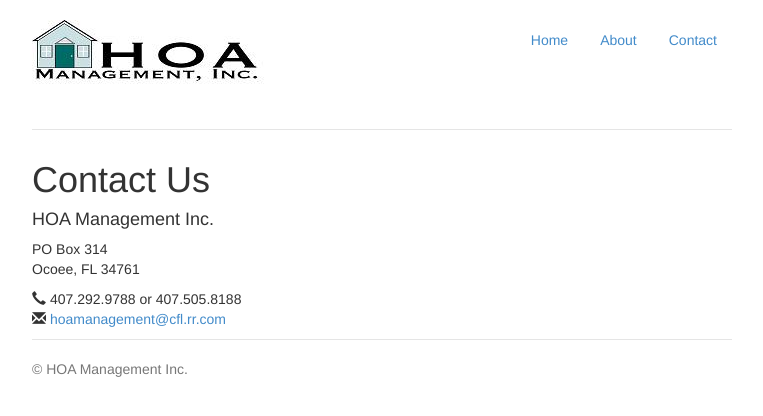
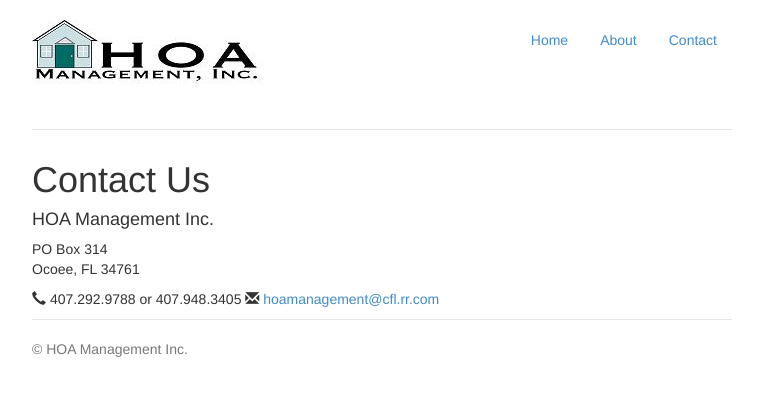
Before and after one commit to hoa-management-inc/hoa-management, a Jekyll site: the page built from contact.md, in a window 1280 px wide. Shown: the top 416 px of the page, without its empty margins (258-1021 px from the left). Built offline with Jekyll 4.4.1, drawn with Linux system fonts in a browser that asks for light colours; Markdown is read by kramdown in place of the engine named in the settings.

Commit message:
update phone number

```diff
--- a/contact.md
+++ b/contact.md
@@ -7,5 +7,5 @@
 PO Box 314
 Ocoee, FL 34761
 
-<span class="glyphicon glyphicon-earphone"></span>  407.292.9788 or 407.505.8188
+<span class="glyphicon glyphicon-earphone"></span>  407.292.9788 or 407.948.3405
 <span class="glyphicon glyphicon-envelope"></span>  [hoamanagement@cfl.rr.com](mailto:hoamanagement@cfl.rr.com)
```
